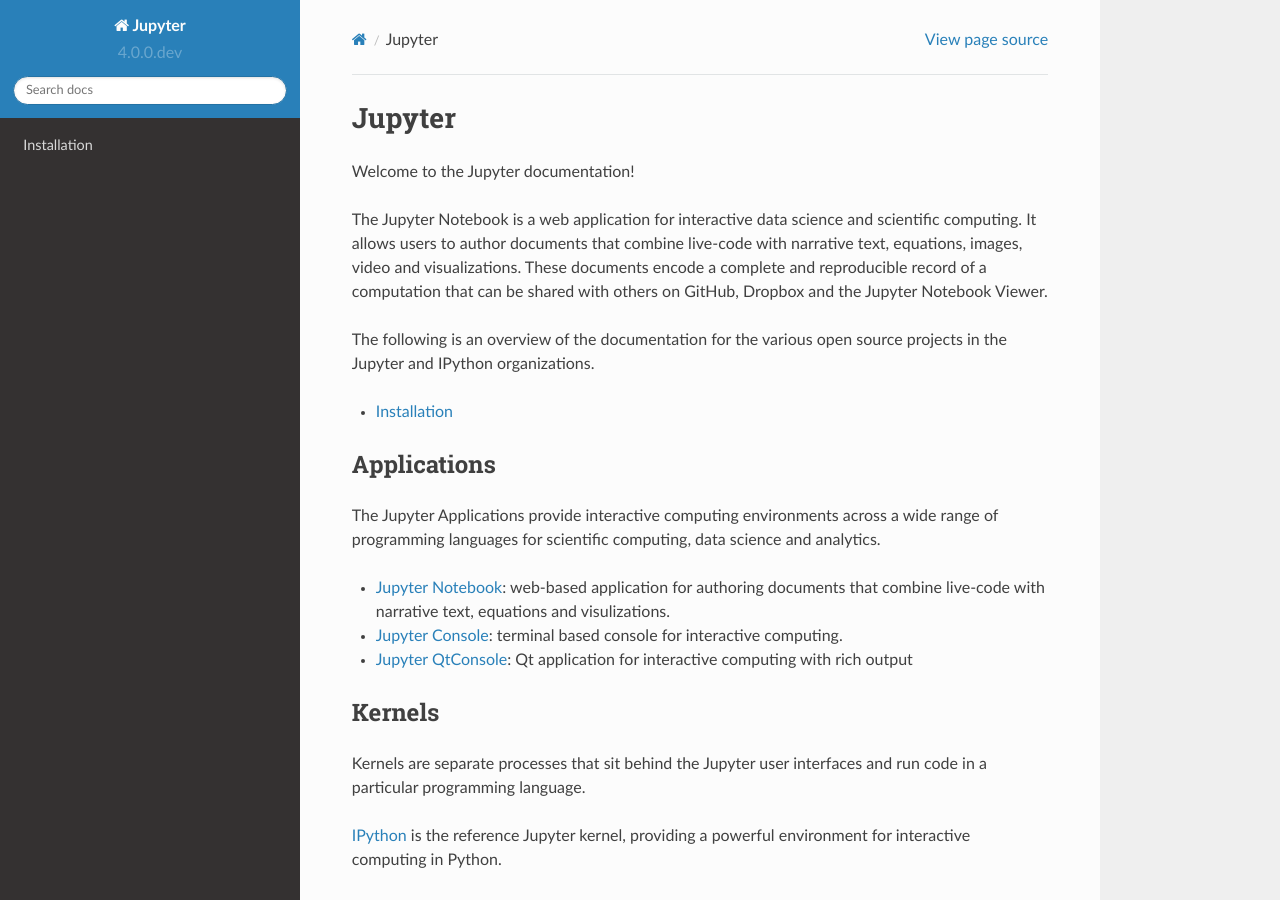
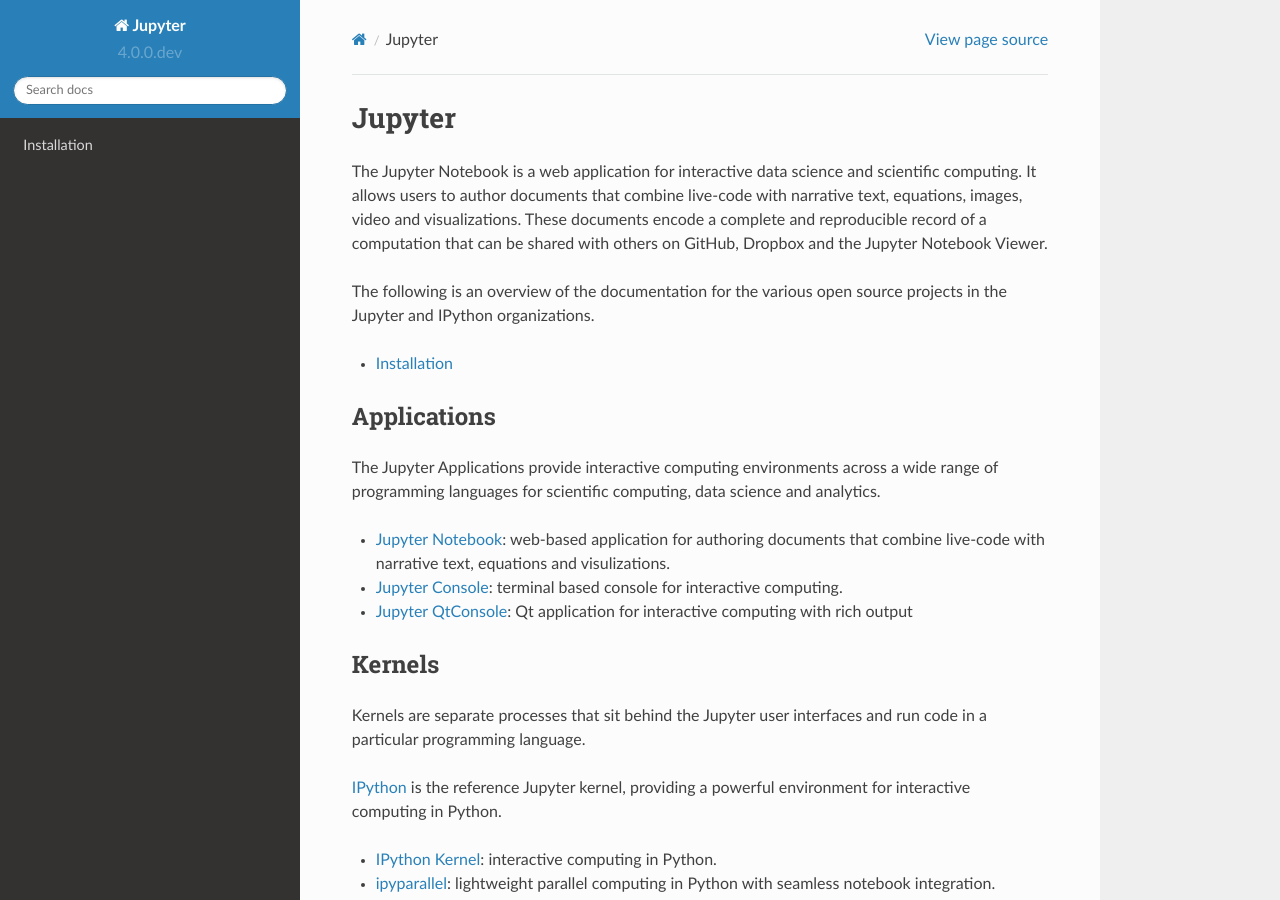
Before and after one commit to jupyter/jupyter, a Sphinx documentation site: the page built from docs/source/index.rst, in a window 1280 px wide and 900 px high. Built offline with Sphinx 7.4.7 and the Read the Docs theme 2.0.0, drawn with Linux system fonts in a browser that asks for light colours; pages that are not in the unit, such as notebooks, are missing from menus.

Commit message:
Docs don't need to start with 'welcome to the docs'

```diff
--- a/docs/source/index.rst
+++ b/docs/source/index.rst
@@ -4,8 +4,6 @@
 =======
 Jupyter
 =======
-
-Welcome to the Jupyter documentation!
 
 The Jupyter Notebook is a web application for interactive data science and scientific computing. It
 allows users to author documents that combine live-code with narrative text, equations, images, video
```
